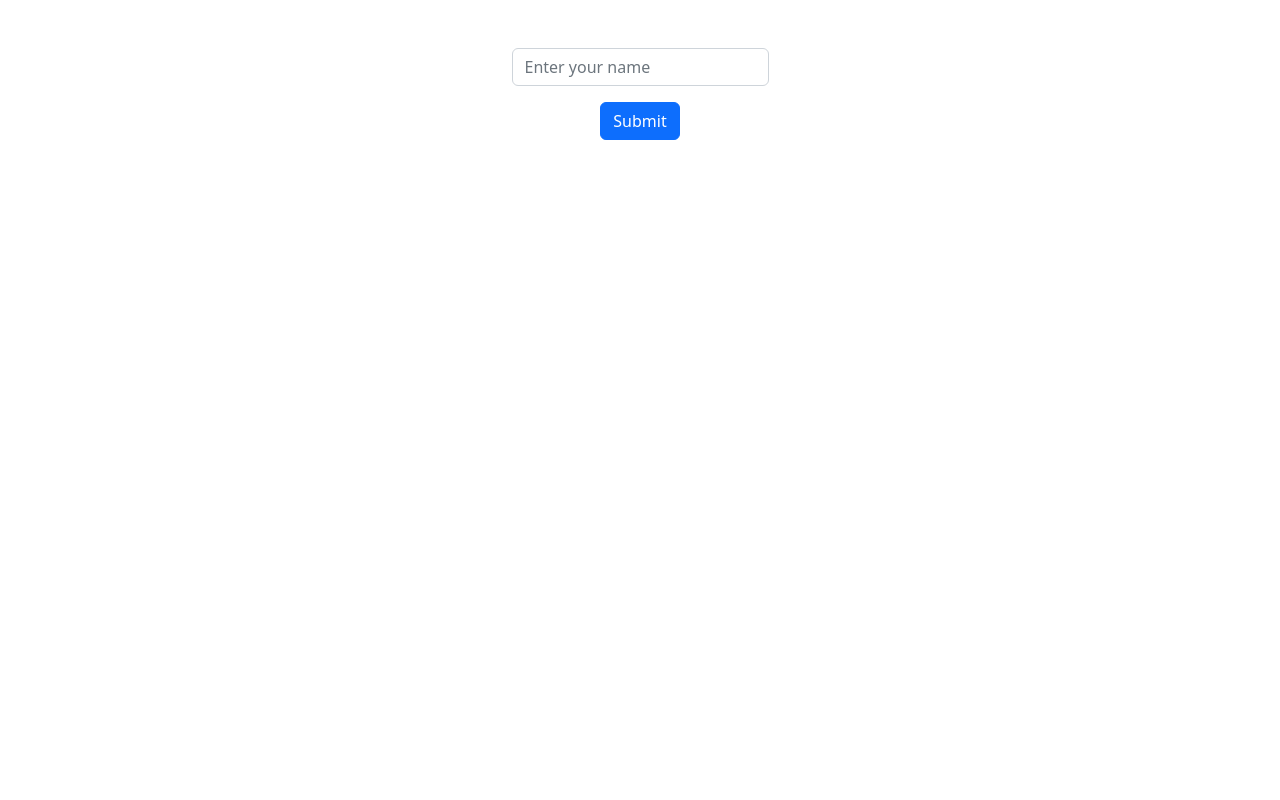
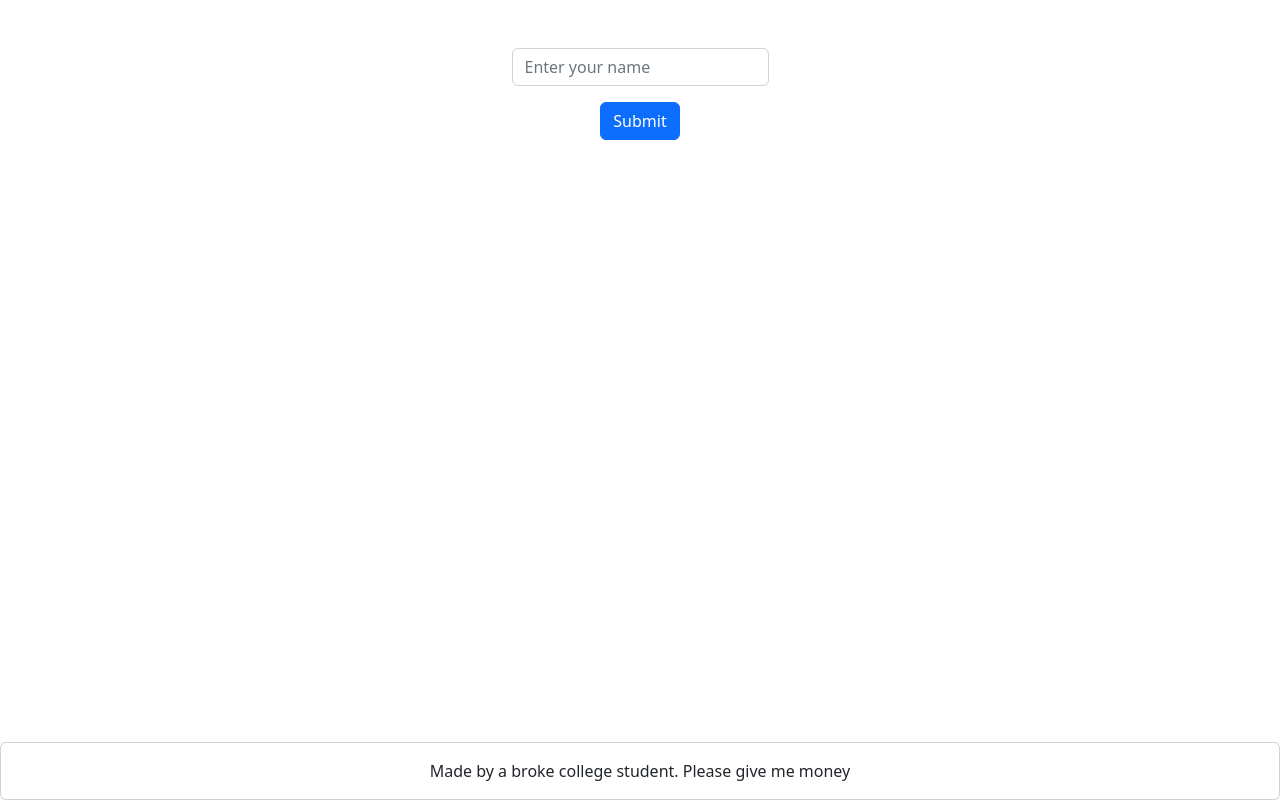
Before and after one commit to Eetub1/battleship-react, a React (Vite) app: page / in a window 1280 px wide. Built offline with nearby package versions, Linux system fonts and the light colour scheme.

Commit message:
made a footer

```diff
--- a/src/App.jsx
+++ b/src/App.jsx
@@ -6,6 +6,7 @@ import Ship from './classes/ship'
 import PlaceShipsBoard from './components/PlaceShipsBoard'
 import HandlePlayPhase from './components/HandlePlayPhase'
 import NameForm from './components/NameForm'
+import Footer from './components/Footer'
 
 
 function App() {
@@ -31,7 +32,7 @@ function App() {
     return (
         <>
             {playername && (
-                <div>
+                <div className='d-flex flex-column align-items-center border border-warning'>
                     <div>{playername}</div>
                     <div>current phase: {gamePhase}</div>
                 </div>
@@ -52,14 +53,16 @@ function App() {
             )}
 
             {gamePhase === 'playPhase' && (
-                <div className='d-flex justify-content-center gap-5'>
+                <>
                     <HandlePlayPhase playerBoardObject={playerBoardObject} computerObject={computerBoardObject} setGamePhase={setGamePhase}/>
-                </div>
+                </>
             )}
 
             {gamePhase === 'endPhase' && (
                 <div>game ended</div>
             )}
+
+            <Footer/>
         </>
     )
 }
--- a/src/classes/gameboard.js
+++ b/src/classes/gameboard.js
@@ -105,21 +105,22 @@ class Gameboard {
     validateHit(row, col) {
         const hitInfo = {
             wasValid: true,
-            wasHit: false
+            wasHit: false,
+            message: 'You missed!'
         }
 
         //jos ruudussa on hit tai miss, niin sitä ei voi painaa
         if (this.board[row][col] === this.CONSTANTS.HIT || this.board[row][col] === this.CONSTANTS.MISS) {
             hitInfo.wasValid = false
+            hitInfo.message = 'Not a valid square!'
             return hitInfo
         } else if (this.board[row][col] === this.CONSTANTS.EMPTY) {
             this.board[row][col] = this.CONSTANTS.MISS
-            console.log('Ammuit huti, lol xdddd!')
         } else {
             hitInfo.wasHit = true
             this.markHit(row, col)
             this.board[row][col] = this.CONSTANTS.HIT
-            console.log('Tuo oli osuma, hyvää työtä')
+            hitInfo.message = 'Nice hit!'
         }
         return hitInfo
     }
--- a/src/components/DrawComputerBoard.jsx
+++ b/src/components/DrawComputerBoard.jsx
@@ -7,7 +7,7 @@ const DrawComputerBoard = ({ boardObject, handleComputerBoardClick }) => {
                 {board.map((row, rowIndex) => {
                     return <div
                         key={rowIndex}
-                        style={{width: '80vw', maxWidth: '600px'}}
+                        style={{width: '40vw', maxWidth: '450px'}}
                         className='d-flex flex-row border border-primary'>
                         {row.map((cell, cellIndex) => {
                             const styles = {flex: 1, aspectRatio: '1'}
--- a/src/components/DrawPlayerBoard.jsx
+++ b/src/components/DrawPlayerBoard.jsx
@@ -7,7 +7,7 @@ const DrawPlayerBoard = ({ playerBoardObject }) => {
                 {board.map((row, rowIndex) => {
                     return <div
                         key={rowIndex}
-                        style={{width: '80vw', maxWidth: '600px'}}
+                        style={{width: '40vw', maxWidth: '450px'}}
                         className='d-flex flex-row border border-primary'>
                         {row.map((cell, cellIndex) => {
                             const styles = {flex: 1, aspectRatio: '1'}
--- /dev/null
+++ b/src/components/Footer.jsx
@@ -0,0 +1,15 @@
+import { Card } from 'react-bootstrap'
+
+const Footer = () => {
+    return (
+        <Card className='footer'>
+            <Card.Body>
+                <Card.Text className='d-flex justify-content-center'>
+                    Made by a broke college student. Please give me money
+                </Card.Text>
+            </Card.Body>
+        </Card>
+    )
+}
+
+export default Footer
--- a/src/components/HandlePlayPhase.jsx
+++ b/src/components/HandlePlayPhase.jsx
@@ -1,27 +1,29 @@
 import DrawPlayerBoard from './DrawPlayerBoard'
 import DrawComputerBoard from './DrawComputerBoard'
 import Gameboard from '../classes/gameboard'
+import { useState } from 'react'
 
 const HandlePlayPhase = ({ playerBoardObject, computerObject, setGamePhase }) => {
+    const [message, setMessage] = useState('')
 
     //tee niin että kun ei ole sinun vuorosi niin ei saa painaa
     //tietokoneen lautaa
     const handleComputerBoardClick = (rowIndex, cellIndex) => {
         const hitInfo = computerObject.validateHit(rowIndex, cellIndex)
-        if (!hitInfo.wasValid) {
-            console.log('iskusi oli epävalidi!')
-            return
-        }
+        setMessage(hitInfo.message)
+        if (!hitInfo.wasValid) return
         console.log(playerBoardObject)
         playerBoardObject.calculateRandomResponse()
     }
 
     return (
-        <>
-            <DrawPlayerBoard playerBoardObject={playerBoardObject} />
-            <DrawComputerBoard boardObject={computerObject} handleComputerBoardClick={handleComputerBoardClick}/>
-        </>
-
+        <div className='d-flex flex-column justify-content-center gap-5'>
+            <div className='d-flex justify-content-center'>{message}</div>
+            <div className='d-flex justify-content-center gap-5'>
+                <DrawPlayerBoard playerBoardObject={playerBoardObject} />
+                <DrawComputerBoard boardObject={computerObject} handleComputerBoardClick={handleComputerBoardClick}/>
+            </div>
+        </div>
     )
 }
 
--- a/src/index.css
+++ b/src/index.css
@@ -2,3 +2,13 @@
     background-color: rgb(211, 211, 211);
     cursor: pointer
 }
+
+#root {
+    min-height: 100vh;
+    display: flex;
+    flex-direction: column;
+}
+
+.footer {
+    margin-top: auto;
+}
```
